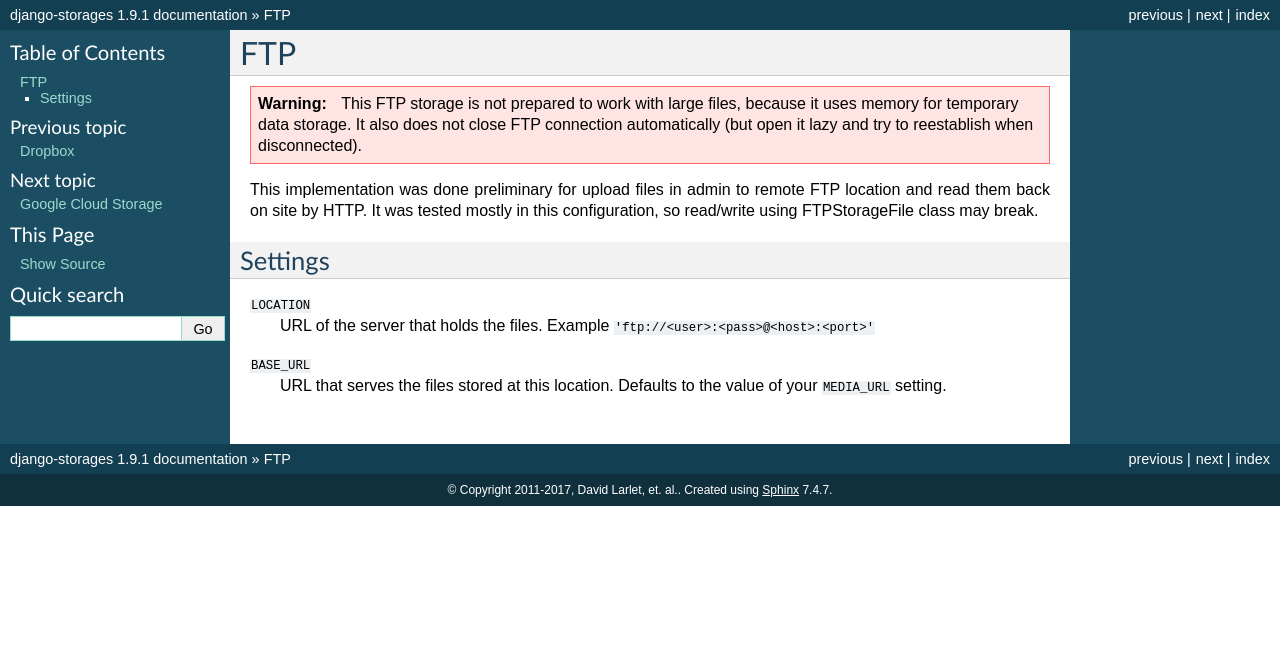
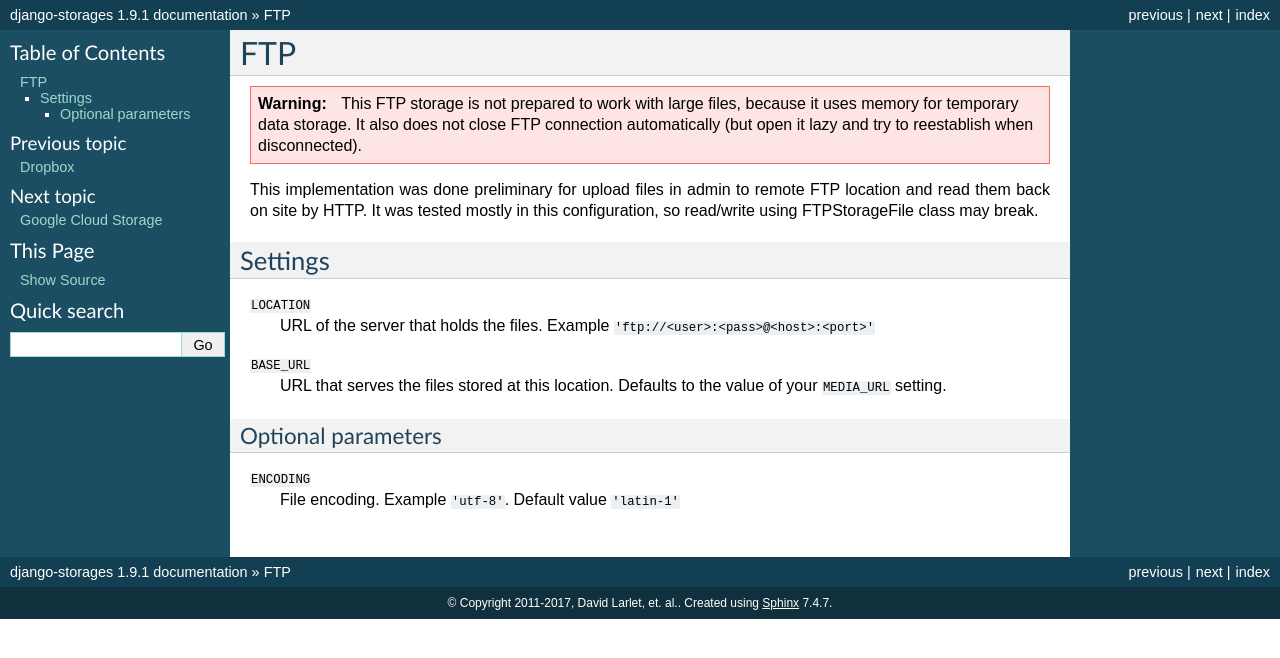
Before and after one commit to jschneier/django-storages, a Sphinx documentation site: the page built from docs/backends/ftp.rst, in a window 1280 px wide. Shown: the top 658 px of the page. Built offline with Sphinx 7.4.7, drawn with Linux system fonts in a browser that asks for light colours.

Commit message:
[ftp] Add FTP_STORAGE_ENCODING setting (#803)
* Added utf-8 support

* Added FTP_STORAGE_ENCODING setting

```diff
--- a/docs/backends/ftp.rst
+++ b/docs/backends/ftp.rst
@@ -13,3 +13,9 @@ Settings
 
 ``BASE_URL``
     URL that serves the files stored at this location. Defaults to the value of your ``MEDIA_URL`` setting.
+
+Optional parameters
+~~~~~~~~~~~~~~~~~~~
+
+``ENCODING``
+    File encoding. Example ``'utf-8'``. Default value ``'latin-1'``
```
Also changed, not shown: 1 other file.
